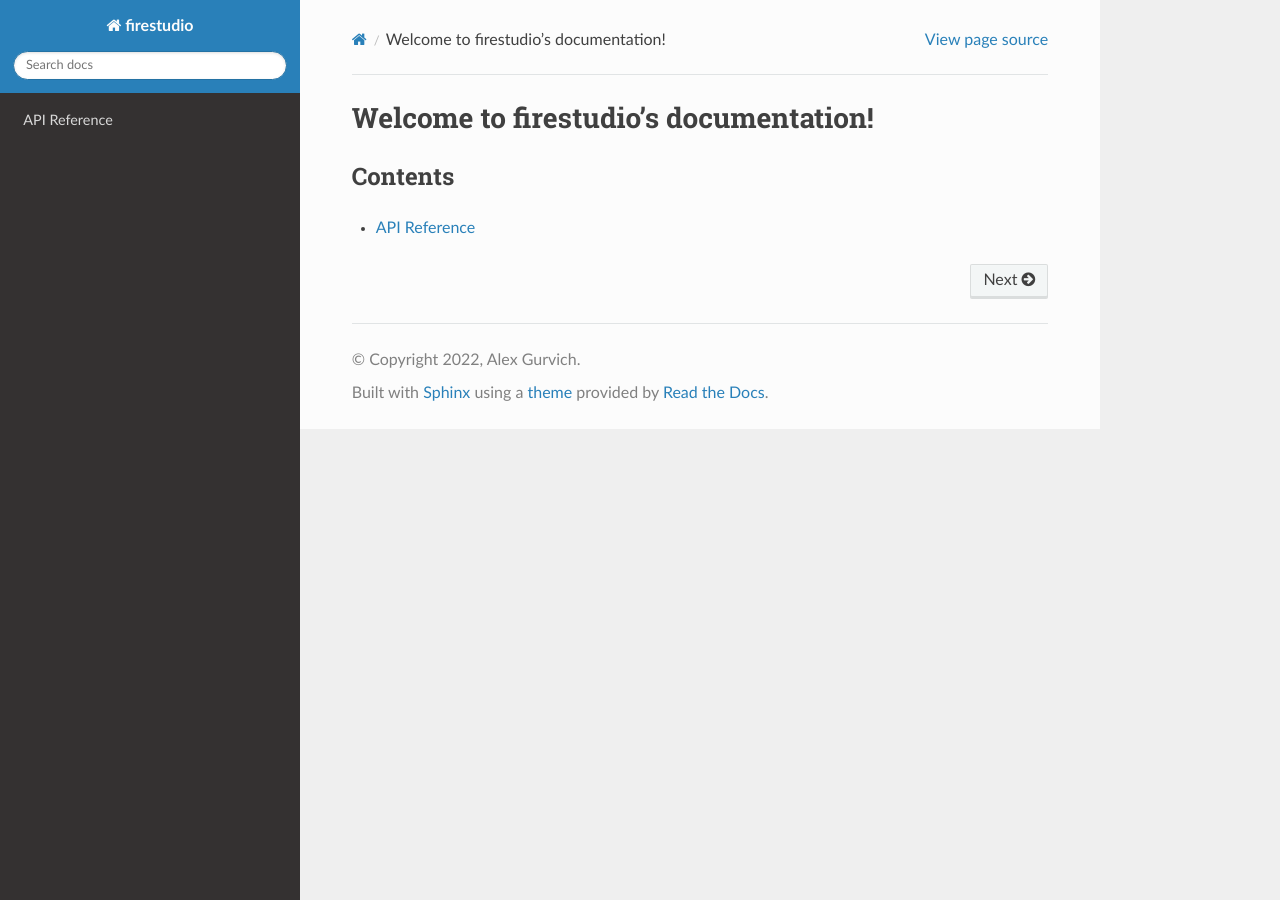
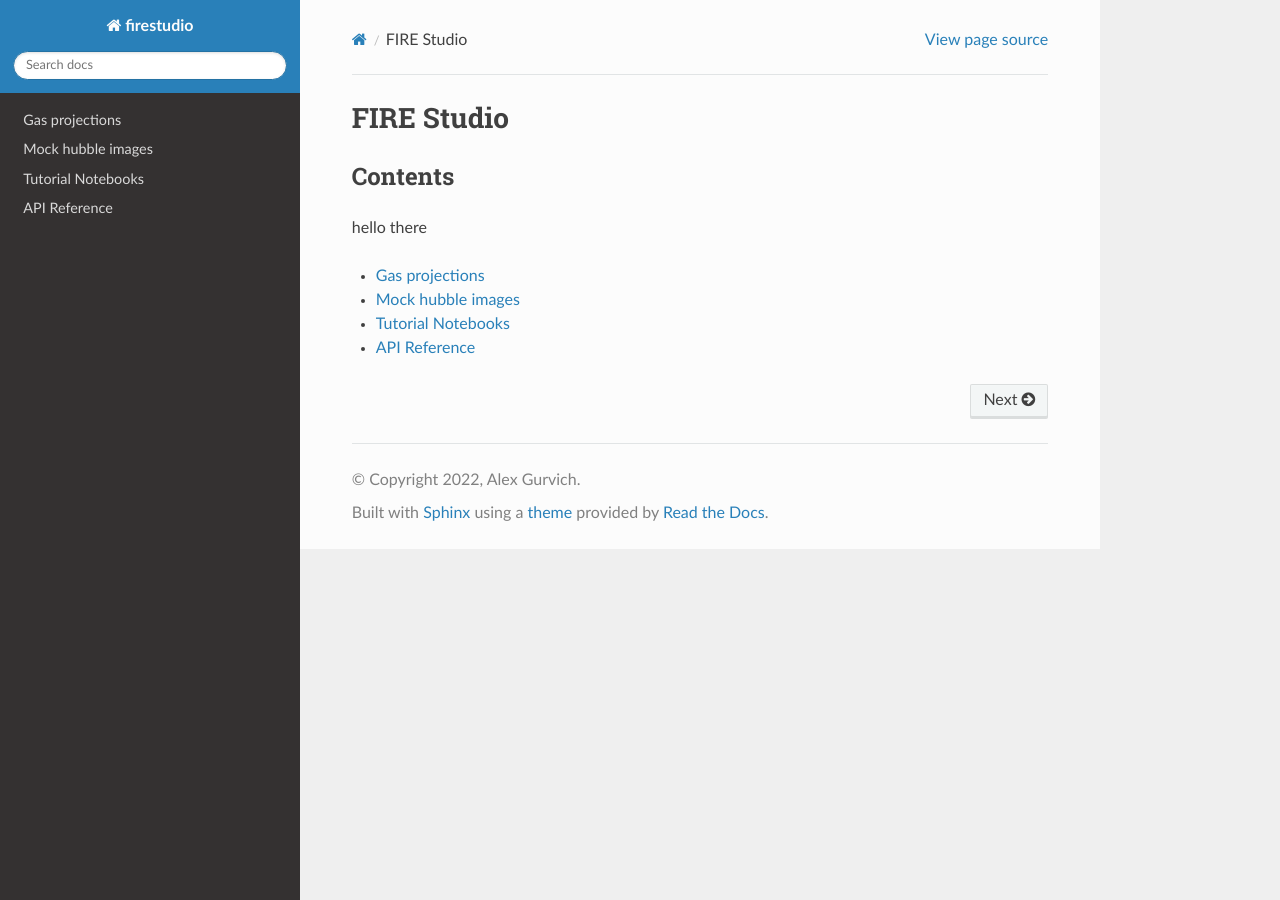
Before and after one commit to agurvich/FIRE_studio, a Sphinx documentation site: the page built from docs/source/index.rst, in a window 1280 px wide. Built offline with Sphinx 7.4.7 and the Read the Docs theme 2.0.0, drawn with Linux system fonts in a browser that asks for light colours; pages that are not in the unit, such as notebooks, are missing from menus.

Commit message:
update top-level pages with corrected tocs

```diff
--- a/docs/source/index.rst
+++ b/docs/source/index.rst
@@ -3,13 +3,17 @@
    You can adapt this file completely to your liking, but it should at least
    contain the root `toctree` directive.
 
-Welcome to firestudio's documentation!
-======================================
+FIRE Studio
+===========
 
 Contents
 --------
+hello there
 
 .. toctree::
-    :maxdepth: 1
+   :maxdepth: 1
 
-    reference/api/api
+   gas_projection
+   mock_hubble
+   tutorials/index
+   reference/api/api
```
Also changed, not shown: docs/source/reference/api/api.rst (+22 -2 lines).
